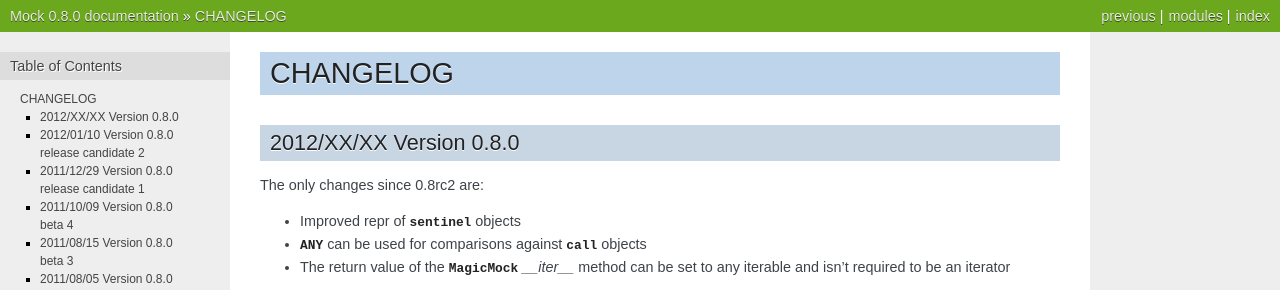
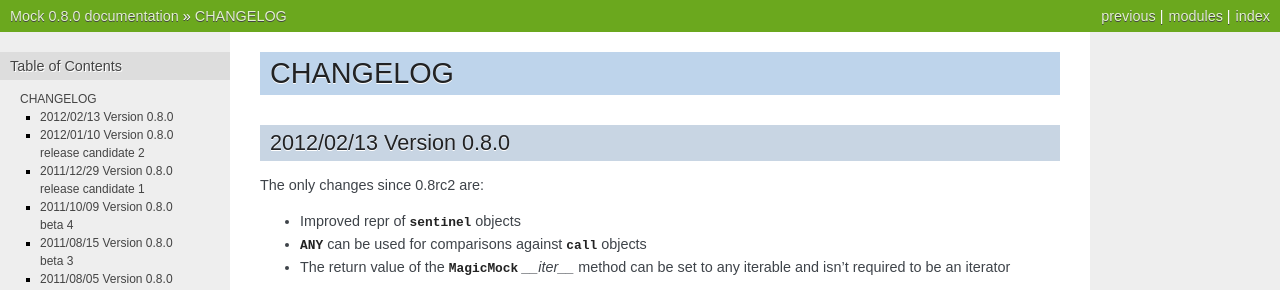
Before and after one commit to testing-cabal/mock, a Sphinx documentation site: the page built from docs/changelog.txt, in a window 1280 px wide and 900 px high. Shown: the top 290 px of the window. Built offline with Sphinx 7.4.7, drawn with Linux system fonts in a browser that asks for light colours.

Commit message:
Update release date in docs

```diff
--- a/docs/changelog.txt
+++ b/docs/changelog.txt
@@ -5,7 +5,7 @@
 =========
 
 
-2012/XX/XX Version 0.8.0
+2012/02/13 Version 0.8.0
 ------------------------
 
 The only changes since 0.8rc2 are:
```
